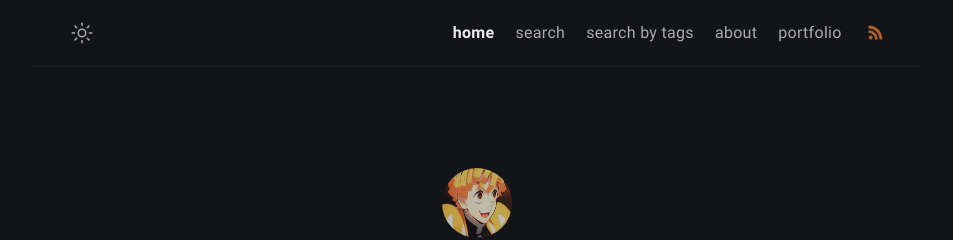
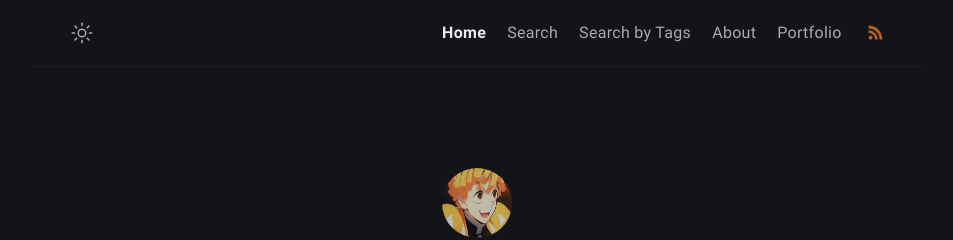
Before and after one commit to mustious/randomobsessions, a Jekyll site: the page built from index.md, in a window 1280 px wide. Shown: the top 240 px of the page, without its empty margins (163-1116 px from the left). Built offline with Jekyll 4.4.1, drawn with Linux system fonts in a browser that asks for light colours.

```diff
--- a/_data/menus.yml
+++ b/_data/menus.yml
@@ -1,20 +1,20 @@
-- title: home
+- title: Home
   url: /
   external: false
 
-- title: search
+- title: Search
   url: /archive/
   external: false
 
-- title: search by tags
+- title: Search by Tags
   url: /tags/
   external: false
 
-- title: about
+- title: About
   url: https://mustious.github.io/about.html
   external: true # set true if you using external link, see below
 
-- title: portfolio
+- title: Portfolio
   url: https://mustious.github.io
   external: true # set true if you using external link, see below
 
```
